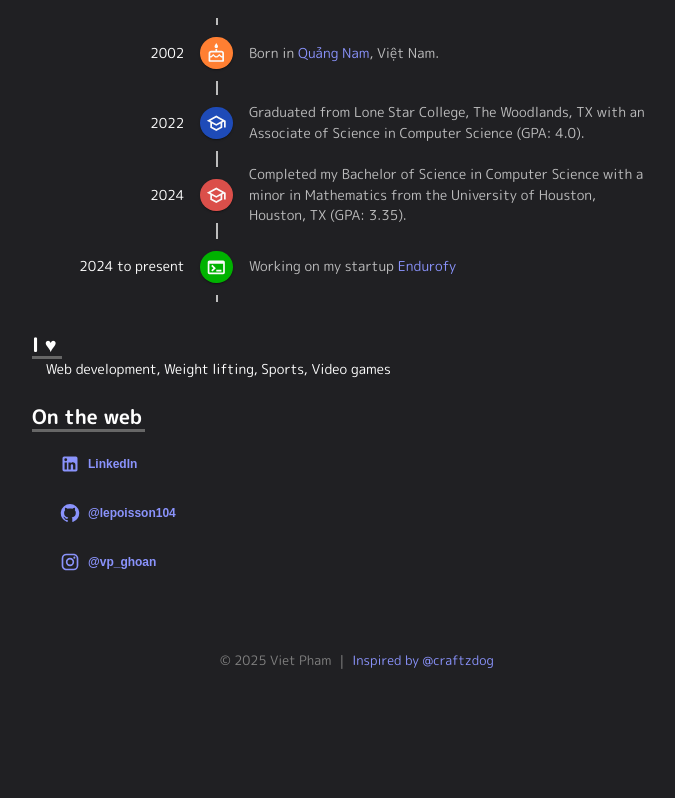
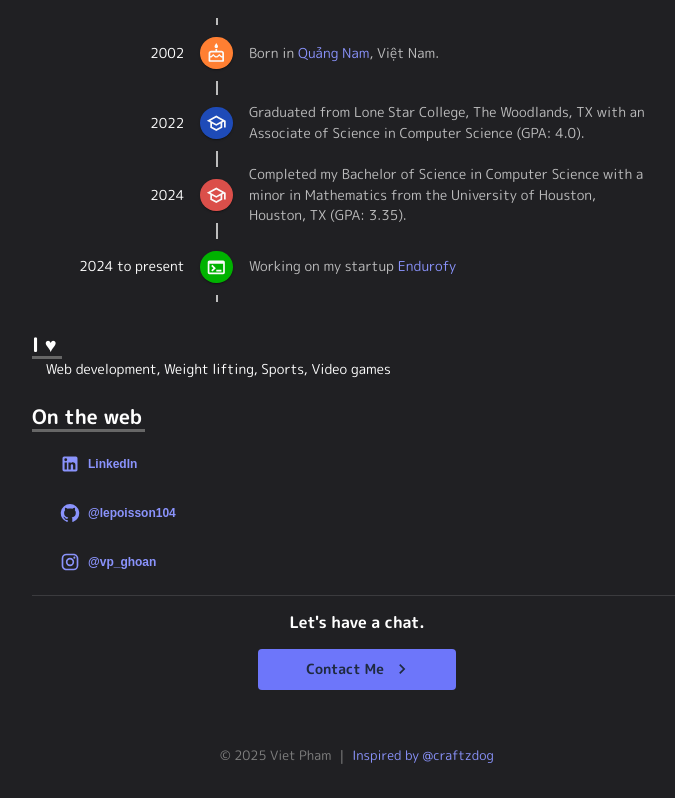
Before and after one commit to LePoisson104/lepoisson-homepage, a Next.js app: page / in a window 1280 px wide. Shown: the part 616-1414 px from the top of the page, without its empty margins (283-958 px from the left). Before the commit the page ends 1319 px from the top, so only its background shows below. Built offline with nearby package versions, Linux system fonts and the light colour scheme.

Commit message:
finished

```diff
--- a/app/page.jsx
+++ b/app/page.jsx
@@ -8,6 +8,7 @@ import {
   List,
   ListItem,
   Badge,
+  Divider,
 } from "@mui/material";
 import NextLink from "next/link";
 import { useTheme } from "@emotion/react";
@@ -451,6 +452,41 @@ export default function Home() {
               </Link>
             </ListItem>
           </List>
+
+          <Divider />
+          <Box
+            sx={{
+              display: "flex",
+              justifyContent: "center",
+              alignItems: "center",
+              flexDirection: "column",
+            }}
+          >
+            <Typography
+              sx={{ textAlign: "center", mt: 2, fontWeight: "bold" }}
+              variant="h5"
+            >
+              Let's have a chat.
+            </Typography>
+            <Button
+              component={NextLink}
+              href="/contact"
+              endIcon={<ChevronRightIcon fontSize="small" />}
+              sx={{
+                textTransform: "none",
+                color: colors.primary[400],
+                bgcolor: colors.purpleAccent[400],
+                "&:hover": { bgcolor: colors.purpleAccent[300] },
+                px: 6,
+                py: 1,
+                fontWeight: "bold",
+                fontSize: 14,
+                mt: 2,
+              }}
+            >
+              Contact Me
+            </Button>
+          </Box>
         </Section>
       </Box>
     </ArticleLayout>
--- a/components/footer.jsx
+++ b/components/footer.jsx
@@ -1,6 +1,5 @@
 "use client";
-import { Box, Typography, Link } from "@mui/material";
-import NextLink from "next/link";
+import { Box, Typography } from "@mui/material";
 import { useTheme } from "@emotion/react";
 import { tokens } from "@/lib/theme";
 import LinkItem from "./link-item";
```
Also changed, not shown: app/resume/page.jsx (+23 -11 lines).
